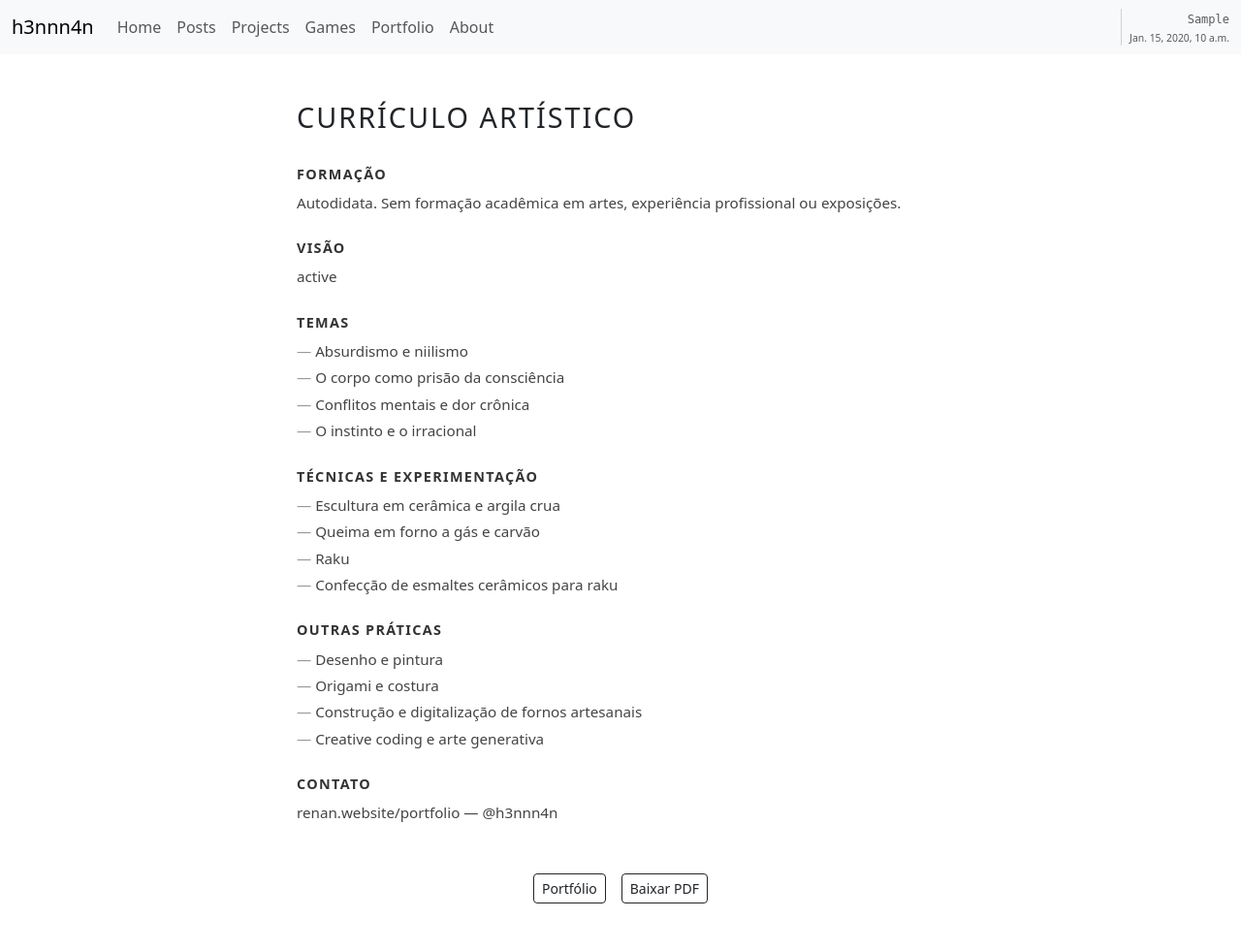
After one commit to h3nnn4n/neo-personal-website, a Django app: template website/app/templates/portfolio_cv.html in a window 1280 px wide. The commit adds this page. Shown: the whole page at 97% size. Run offline with Django 4.2, Linux system fonts and the light colour scheme; the template is opened without the code that fills it: most values are stand-ins (such as "Sample title", 1, 10 or a date in 2020).

Commit message:
Portifolio

```diff
--- /dev/null
+++ b/website/app/templates/portfolio_cv.html
@@ -0,0 +1,104 @@
+{% extends "base.html" %}
+
+{% block title %}Currículo Artístico — {{ title }}{% endblock %}
+
+{% block css %}
+<style>
+  .cv-page {
+    max-width: 700px;
+    margin: 3rem auto;
+    padding: 0 1rem;
+  }
+
+  .cv-page h1 {
+    font-size: 1.8rem;
+    font-weight: 300;
+    letter-spacing: 1.5pt;
+    text-transform: uppercase;
+    margin-bottom: 2rem;
+  }
+
+  .cv-page h3 {
+    font-size: 0.9rem;
+    font-weight: 600;
+    letter-spacing: 1pt;
+    text-transform: uppercase;
+    color: #333;
+    margin-top: 1.5rem;
+    margin-bottom: 0.5rem;
+  }
+
+  .cv-page p {
+    font-size: 0.95rem;
+    line-height: 1.8;
+    color: #444;
+  }
+
+  .cv-page ul {
+    font-size: 0.95rem;
+    line-height: 1.8;
+    color: #444;
+    list-style: none;
+    padding: 0;
+  }
+
+  .cv-page ul li::before {
+    content: "— ";
+    color: #999;
+  }
+
+  .cv-links {
+    text-align: center;
+    margin: 2rem 0 3rem;
+    display: flex;
+    gap: 1rem;
+    justify-content: center;
+  }
+</style>
+{% endblock %}
+
+{% block content %}
+
+<div class="cv-page">
+  <h1>Currículo Artístico</h1>
+
+  <h3>Formação</h3>
+  <p>Autodidata. Sem formação acadêmica em artes, experiência profissional ou exposições.</p>
+
+  <h3>Visão</h3>
+  <p>{{ statement }}</p>
+
+  <h3>Temas</h3>
+  <ul>
+    <li>Absurdismo e niilismo</li>
+    <li>O corpo como prisão da consciência</li>
+    <li>Conflitos mentais e dor crônica</li>
+    <li>O instinto e o irracional</li>
+  </ul>
+
+  <h3>Técnicas e Experimentação</h3>
+  <ul>
+    <li>Escultura em cerâmica e argila crua</li>
+    <li>Queima em forno a gás e carvão</li>
+    <li>Raku</li>
+    <li>Confecção de esmaltes cerâmicos para raku</li>
+  </ul>
+
+  <h3>Outras Práticas</h3>
+  <ul>
+    <li>Desenho e pintura</li>
+    <li>Origami e costura</li>
+    <li>Construção e digitalização de fornos artesanais</li>
+    <li>Creative coding e arte generativa</li>
+  </ul>
+
+  <h3>Contato</h3>
+  <p>renan.website/portfolio — @h3nnn4n</p>
+</div>
+
+<div class="cv-links">
+  <a href="{% url 'portfolio' %}" class="btn btn-outline-dark btn-sm">Portfólio</a>
+  <a href="{% url 'portfolio_pdf' %}" class="btn btn-outline-dark btn-sm">Baixar PDF</a>
+</div>
+
+{% endblock %}
--- a/website/app/urls.py
+++ b/website/app/urls.py
@@ -14,6 +14,7 @@ urlpatterns = [
     path("projects/", views.ProjectsView.as_view(), name="projects_index"),
     path("engine_room/kiln/", views.KilnView.as_view(), name="kiln"),
     path("portfolio/", views.PortfolioView.as_view(), name="portfolio"),
+    path("portfolio/cv/", views.PortfolioCVView.as_view(), name="portfolio_cv"),
     path("portfolio/pdf/", views.PortfolioPDFView.as_view(), name="portfolio_pdf"),
     path("portfolio/pdf/<slug:slug>/", views.PortfolioPDFView.as_view(), name="portfolio_pdf_slug"),
 ]
```
Also changed, not shown: website/app/templates/portfolio_print.html (+83 -0 lines), website/app/views.py (+15 -0 lines).
